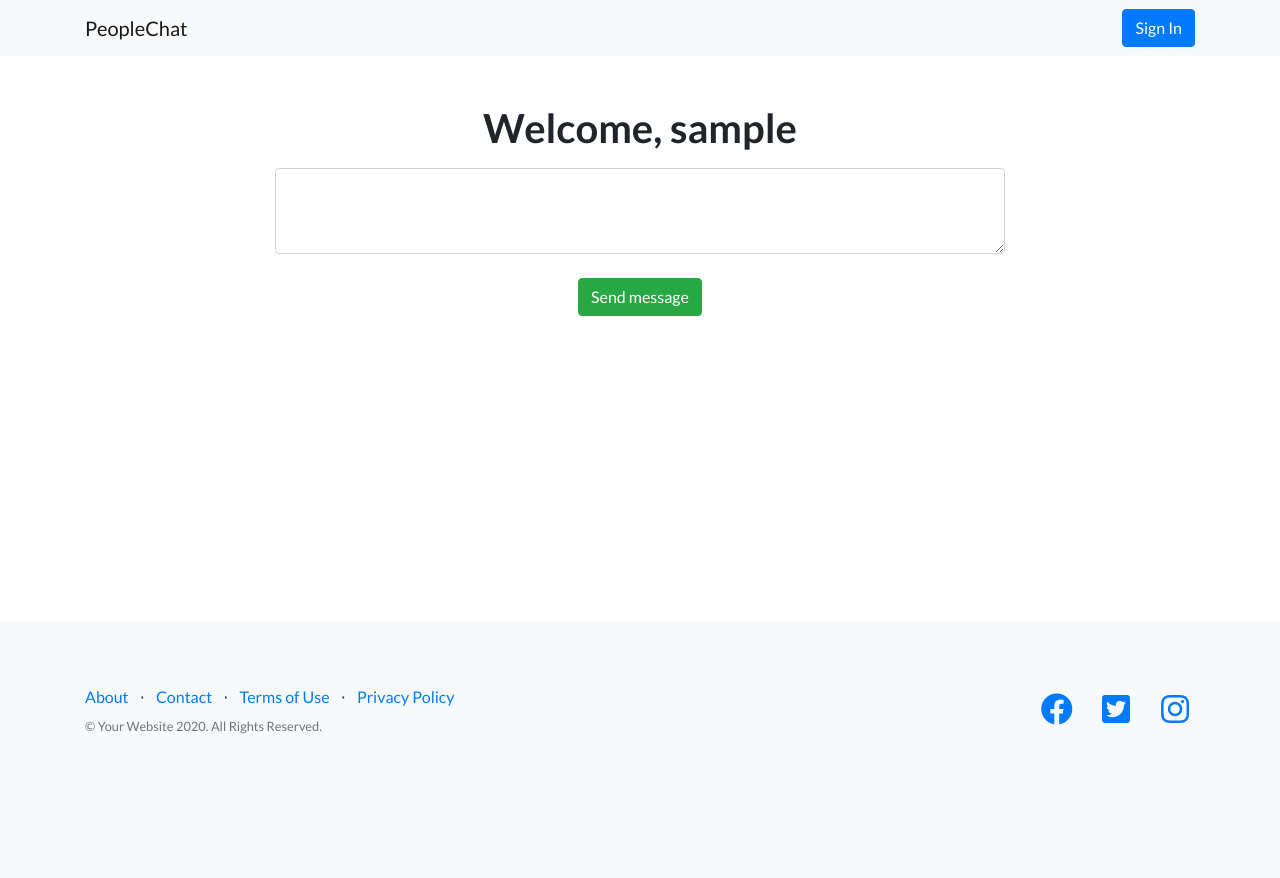
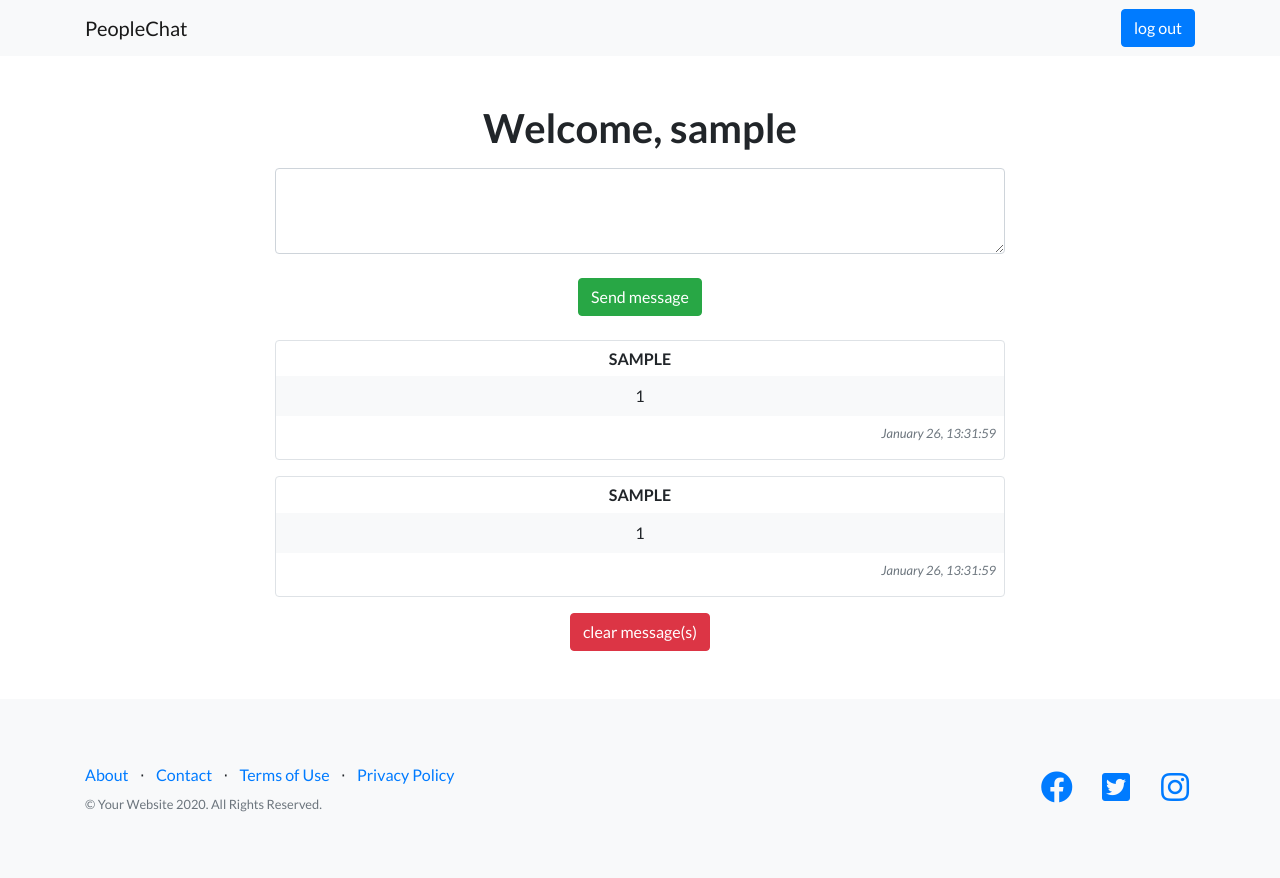
Before and after one commit to hervembarga/flask-chat-project, a Flask app: a page that uses templates/base.html in a window 1280 px wide. Before the commit the page ends 734 px from the top, so only its background shows below. Run offline with Flask 2, Linux system fonts and the light colour scheme; some libraries are stand-ins or nearby versions.

Commit message:
chat app completed

```diff
--- a/run.py
+++ b/run.py
@@ -27,7 +27,6 @@
 @app.route("/<username>", methods=["GET", "POST"])
 def user(username):
     """Display chat messages"""
-
     if request.method == "POST":
         message = request.form["message"]
         add_messages(username, message)
@@ -43,10 +42,21 @@
     return redirect("/" + username)
 
 
-app.run(
-    host=os.getenv("IP"), port=int(os.getenv("PORT")), debug=True)
+@app.route("/clear")
+def clear():
+    """clear all messages """
+    messages.clear()
+    return redirect("/"+session["username"])
 
 
-""" if __name__=="__main__": app.run(host=os.environ.get("IP","0.0.0.0"
-),port=int(os.environ.get("PORT","5000")),debug=True
-    )"""
+@app.route("/logout")
+def logout():
+    """log out from session """
+    session.clear()
+    return redirect("/")
+
+
+app.run(
+    host=os.getenv("IP", "0.0.0.0"),
+    port=int(os.getenv("PORT", "5000")),
+    debug=False)
--- a/templates/base.html
+++ b/templates/base.html
@@ -26,16 +26,8 @@
 </head>
 
 <body class="d-flex flex-column min-vh-100">
+{% block content %}
 
-  <!-- Navigation -->
-  <nav class="navbar navbar-light bg-light static-top">
-    <div class="container">
-      <a class="navbar-brand mr-auto" href="#">PeopleChat</a>
-      <a class="btn btn-primary" href="#">Sign In</a>
-    </div>
-  </nav>
-
-  {% block content %}
 
   {% endblock %}
 
--- a/templates/chat.html
+++ b/templates/chat.html
@@ -4,6 +4,14 @@
  <title>Chat page of {{ username }}</title>
   {% endblock %}
 {% block content %}
+<!-- Navigation -->
+  <nav class="navbar navbar-light bg-light static-top">
+    <div class="container">
+      <a class="navbar-brand mr-auto" href="#">PeopleChat</a>
+    <a class="btn btn-primary" href="{{ url_for('logout') }}">log out</a>
+    </div>
+  </nav>
+
 <div class="container-md">
     <div class="row justify-content-center mt-5 mb-4">
         <div class="col-md-8 text-center">
@@ -13,15 +21,16 @@
                 <br>
                 <button class="btn btn-success mb-4">Send message</button>
             </form>
+            <!-- Render messages list-->
             {% for message in chat_messages %}
+             <div  class="texto media mb-3 border rounded">
 
-            <div class="media mb-3 border rounded">
                 <div class="media-body ">
                     <div class="">
                         <h6 class="text-small  py-2 mb-0">{{ message.from.upper()}}</h6>
                     </div>
                     <div class="bg-light py-2 px-3 mb-2">
-                        <p class="text-small mb-0">{{ message.message }}</p>
+                        <p class="sup text-small mb-0">{{ message.message }}</p>
                     </div>
                     <p class="small text-muted text-right pr-2 font-italic">{{ message.timestamp }} </p>
                 </div>
@@ -29,12 +38,15 @@
 
             {% endfor %}
 
+
+        <a  href="{{ url_for('clear') }}" ><button id="mybtn" class=" btn btn-danger mb-4">clear message(s)</button></a>
         </div>
     </div>
 </div>
+
+
     <script>
         let textbox = document.getElementById("message")
-
         let timer = setTimeout(function(){
             location.reload();
         }, 5000)
```
Also changed, not shown: templates/index.html (+39 -3 lines).
